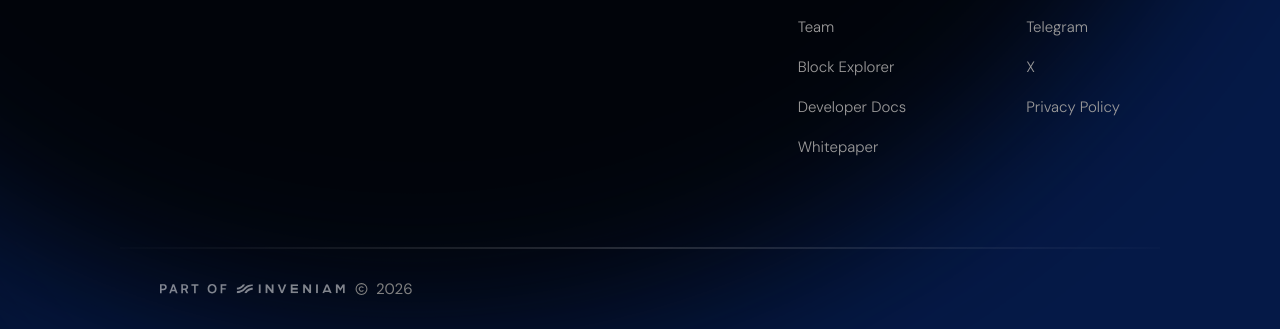
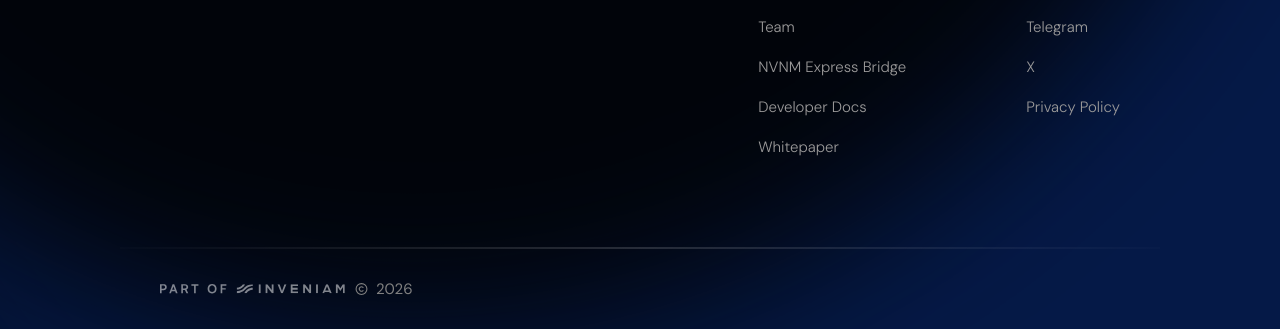
Before and after one commit to ElieTrades/nvnm-frontend-recreation, a website built with Vite: page index.html in a window 1280 px wide. Shown: the part 7474-7803 px from the top of the page. Built offline with nearby package versions, Linux system fonts and the light colour scheme.

Commit message:
added bridge tab

```diff
--- a/index.html
+++ b/index.html
@@ -653,7 +653,10 @@
              <li><a href="#about">About</a></li>
              <li><a href="#solution">Solution</a></li>
              <li><a href="#team">Team</a></li>
-             <li><a href="#block-explorer">Block Explorer</a></li>
+             <li>
+              <a href="bridge.html" target="_blank">
+                NVNM Express Bridge</a>
+            </li>
              <li><a href="developer-docs">Developer Docs</a></li>
              <li><a href="whitepaper">Whitepaper</a></li>
            </ul>
```
Also changed, not shown: roadmap.html (+4 -1 lines), bridge.html (added).
